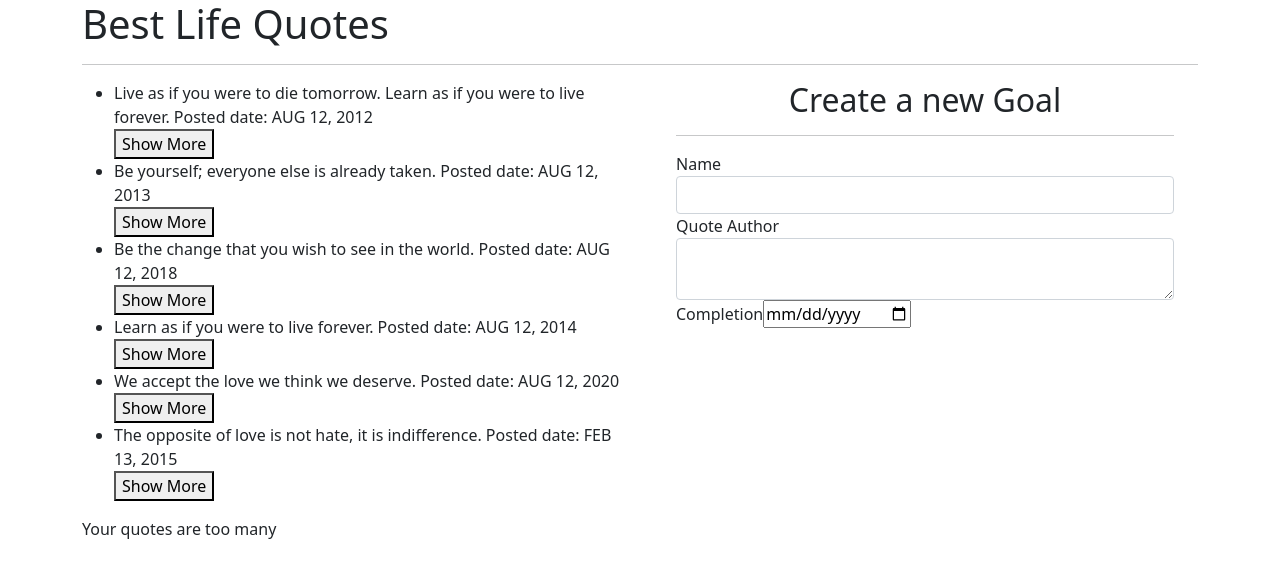
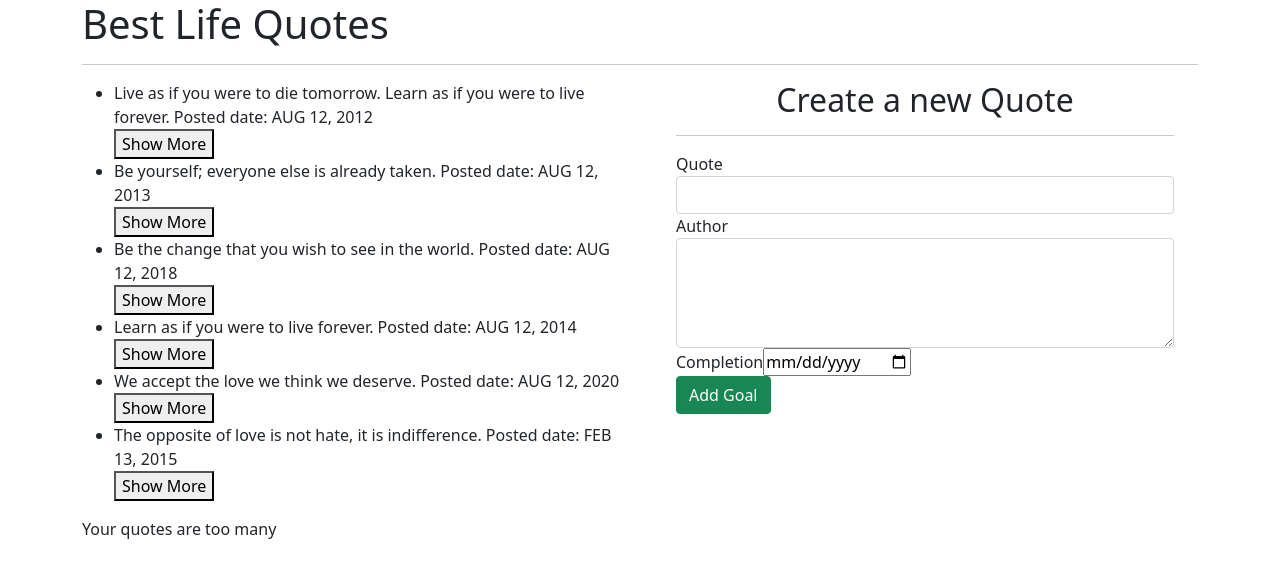
Before and after one commit to AdamuWanganya/Angular-Quotes, an Angular app: page / in a window 1280 px wide. Shown: the top 578 px of the page. Built offline with nearby package versions, Linux system fonts and the light colour scheme.

Commit message:
Add the submit button

```diff
--- a/src/app/quote-form/quote-form.component.html
+++ b/src/app/quote-form/quote-form.component.html
@@ -1,23 +1,31 @@
 <div class="container-fluid">
-    <h2 class="text-center">Create a new Goal</h2>
+    <h2 class="text-center">Create a new Quote</h2>
     <hr>
-    <form>
+    <form (ngSubmit)='submitQuote()' #quoteForm='ngForm'>
         <div class="form-group">
 
-            <label for="name">Name</label>
-            <input type="text" required class="form-control" id="name">
-
+            <label for="name">Quote</label>
+            <input type="text" class="form-control" id="name" [(ngModel)]="newQuote.name" name="name" #name='ngModel' required>
+            <div [hidden]="name.valid || name.pristine" class="alert alert-danger">
+                <p>Quote is required</p>
+            </div>
         </div>
         <div class="form-group">
 
-            <label for="description">Quote Author</label>
-            <textarea class="form-control" id="author" required></textarea>
-
+            <label for="author">Author</label>
+            <textarea class="form-control" id="author" rows="4" [(ngModel)]="newQuote.author" name="author" #author="ngModel" required></textarea>
+            <div [hidden]="author.valid || author.pristine" class="alert alert-danger">
+                <p>Quote Author is required</p>
+            </div>
         </div>
         <div class="form-group">
+
             <label for="complete">Completion</label>
-            <input type='date' id="complete" required>
-
+            <input type='date' id="complete" [(ngModel)]="newQuote.completeDate" name="completeDate" #completeDate="ngModel" required>
+            <div [hidden]="completeDate.valid || completeDate.pristine" class="alert alert-danger">
+                <p>Date is required</p>
+            </div>
         </div>
+        <button type="submit" class="btn btn-success">Add Goal</button>
     </form>
 </div>
--- a/src/app/quote-form/quote-form.component.ts
+++ b/src/app/quote-form/quote-form.component.ts
@@ -1,4 +1,5 @@
-import { Component, OnInit } from '@angular/core';
+import { Component, OnInit, Output, EventEmitter} from '@angular/core';
+import { Quote } from '../quote';
 
 @Component({
   selector: 'app-quote-form',
@@ -7,9 +8,15 @@
 })
 export class QuoteFormComponent implements OnInit {
 
+  newQuote = new Quote (0, "", "","", new Date());
+  @Output() addQuote = new EventEmitter<Quote>();
+
+  submitQuote(){
+    this.addQuote.emit(this.newQuote);
+  }
   constructor() { }
 
-  ngOnInit(): void {
+  ngOnInit() {
   }
 
 }
--- a/src/app/quote.ts
+++ b/src/app/quote.ts
@@ -1,6 +1,6 @@
 export class Quote {
  public showAuthor: boolean;
-  constructor(public id: number,public name: String,public author: String,public completeDate: Date){
+  constructor(public id: number,public name: String,public author: String,public post:String,public completeDate: Date){
     this.showAuthor =false;
   }
 }
--- a/src/app/quote/quote.component.html
+++ b/src/app/quote/quote.component.html
@@ -14,7 +14,7 @@
             <p *ngIf='quotes.length>5'>Your quotes are too many</p>
         </div>
         <div class="col-md-6">
-            <app-quote-form></app-quote-form>
+            <app-quote-form (addQuote)="addNewQuote($event)"></app-quote-form>
         </div>
     </div>
 </div>
--- a/src/app/quote/quote.component.ts
+++ b/src/app/quote/quote.component.ts
@@ -9,14 +9,21 @@
 export class QuoteComponent implements OnInit {
 
   quotes: Quote[] = [
-    new Quote(1, 'Live as if you were to die tomorrow. Learn as if you were to live forever.','- Mahatma Gandhi',new Date(2012,7,12)),
-    new Quote(2, 'Be yourself; everyone else is already taken.','― Oscar Wilde',new Date(2013,7,12)),
-    new Quote(3, 'Be the change that you wish to see in the world.','― Mahatma Gandhi',new Date(2018,7,12)),
-    new Quote(4, 'Learn as if you were to live forever.','― Mahatma Gandhi',new Date(2014,7,12)),
-    new Quote(5, 'We accept the love we think we deserve.','- inspirational love',new Date(2020,7,12)),
-    new Quote(6, 'The opposite of love is not hate, it is indifference.','― Elie Wiesel',new Date(2015,1,13)),
+    new Quote(1, 'Live as if you were to die tomorrow. Learn as if you were to live forever.','- Mahatma Gandhi','Hassan',new Date(2012,7,12)),
+    new Quote(2, 'Be yourself; everyone else is already taken.','― Oscar Wilde','Cindy',new Date(2013,7,12)),
+    new Quote(3, 'Be the change that you wish to see in the world.','― Mahatma Gandhi','Adamu',new Date(2018,7,12)),
+    new Quote(4, 'Learn as if you were to live forever.','― Mahatma Gandhi','Everyline',new Date(2014,7,12)),
+    new Quote(5, 'We accept the love we think we deserve.','- inspirational love','Cosma',new Date(2020,7,12)),
+    new Quote(6, 'The opposite of love is not hate, it is indifference.','― Elie Wiesel','Mohammed',new Date(2015,1,13)),
 
   ];
+
+  addNewQuote(quote){
+    let quoteLength = this.quotes.length;
+    quote.id = quoteLength+1;
+    quote.completeDate = new Date(quote.completeDate)
+    this.quotes.push(quote)
+  }
 
   completeQuote(isComplete, index){
     if (isComplete){
```
